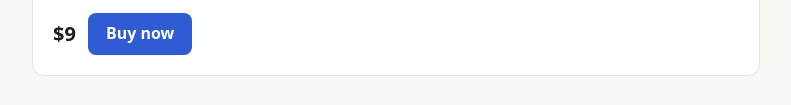
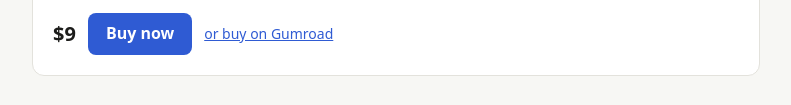
Before and after one commit to JohnP0225/templates, a plain HTML site: page index.html in a window 1280 px wide. Shown: the part 2002-2107 px from the top of the page, without its empty margins (244-1035 px from the left). Drawn offline with Linux system fonts and the light colour scheme.

Commit message:
Add Gumroad link

```diff
--- a/index.html
+++ b/index.html
@@ -19,6 +19,7 @@ h2 { margin:0 0 4px; font-size:20px; overflow-wrap:anywhere; }
 .desc p { margin:0 0 10px; overflow-wrap:anywhere; }
 .buy { display:flex; align-items:center; gap:12px; margin:16px 0 0; }
 .price { font-size:20px; font-weight:700; }
+.alt { font-size:14px; }
 .btn { background:var(--accent); color:#fff; text-decoration:none; padding:8px 18px; border-radius:8px; font-weight:600; }
 footer { color:var(--muted); font-size:14px; }
 a { color:var(--accent); }
@@ -46,7 +47,7 @@ a { color:var(--accent); }
 <p>**알아 두세요**<br>- 복잡한 수식·관계형 연결 없이 직접 입력하는 단순한 구조입니다. 원하면 직접 관계 속성으로 바꿔 확장할 수 있습니다.<br>- 회고의 &quot;완료한 할 일 수&quot;는 자동 집계가 아니라 직접 입력합니다.<br>- 예시 데이터는 모두 가상이며, 삭제 후 바로 사용하실 수 있습니다.<br>- Notion 계정이 필요합니다.<br>- 이 템플릿은 정리 도구이며 수익·사업 성과·생산성 향상을 보장하지 않습니다.</p>
 <p>What you get: a ZIP to import into Notion (Settings → Import) with pages, databases (CSV) and a setup guide in Korean and English. After importing, set the column types as the guide says (about 2 minutes).</p>
 <p>This template is an organizing tool and does not guarantee income, business results, or productivity gains. All sample data is fictional.<br>Any tax, accounting, or contract items are examples for record-keeping only; this is not legal or tax advice. Consult a professional when needed.</p></div>
-<p class="buy"><span class="price">$9</span> <a class="btn" href="https://buy.polar.sh/polar_cl_8bwJtezuZpMWZZGlaPqjNBmomRAoqCpuwBdAc05ik9D">Buy now</a></p>
+<p class="buy"><span class="price">$9</span> <a class="btn" href="https://buy.polar.sh/polar_cl_8bwJtezuZpMWZZGlaPqjNBmomRAoqCpuwBdAc05ik9D">Buy now</a> <a class="alt" href="https://leeun.gumroad.com/l/solo-founder-weekly-board">or buy on Gumroad</a></p>
 </article>
 </main>
 <footer>
```
